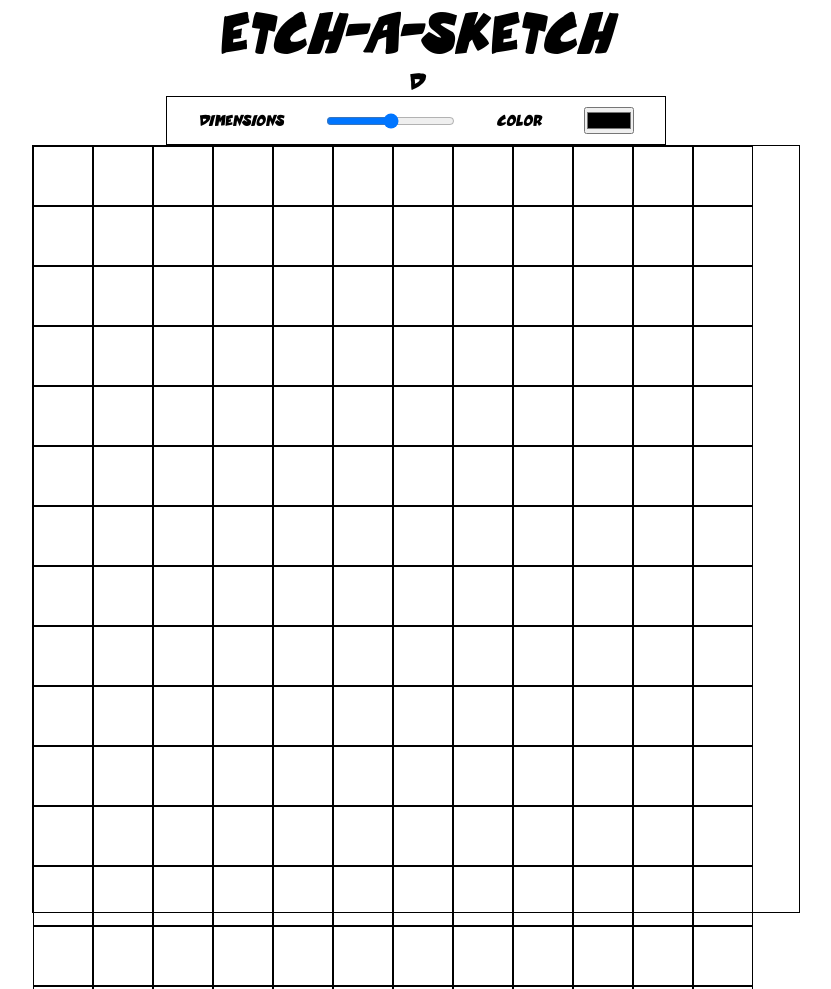
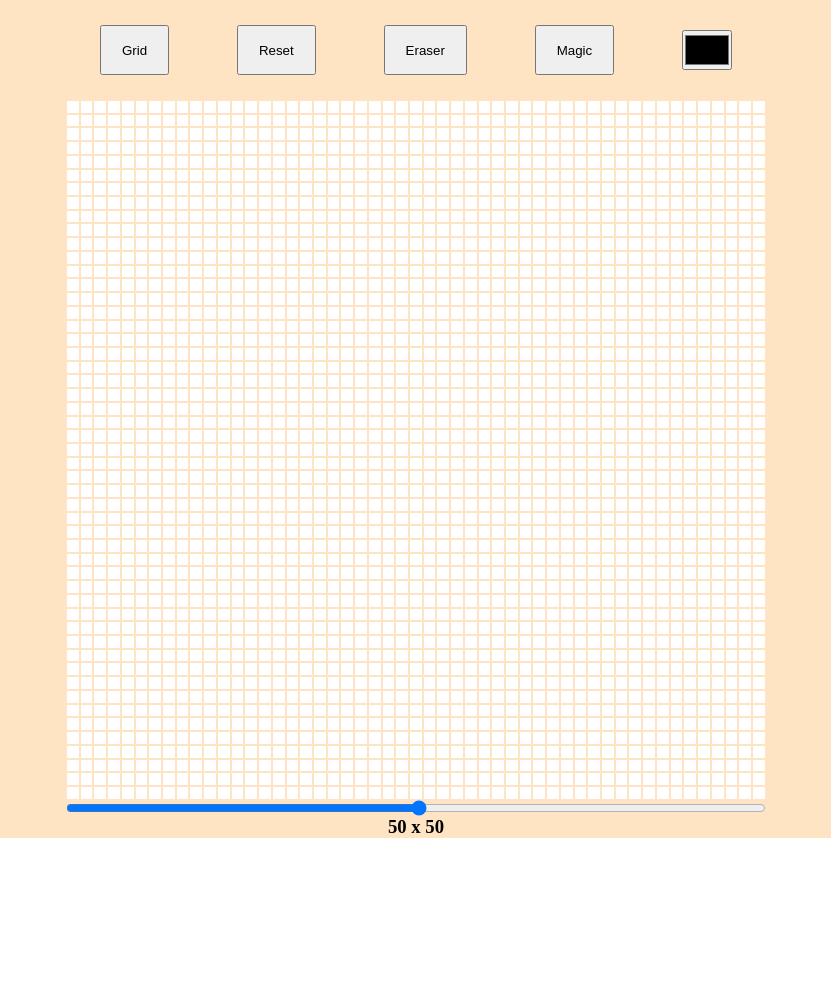
Before and after one commit to Gaurav9124/Etch-a-Sketch, a plain HTML site: page index.html in a window 1280 px wide. Shown: the top 989 px of the page, without its empty margins (224-1055 px from the left). After the commit the page ends 838 px from the top, so only its background shows below. Drawn offline with Linux system fonts and the light colour scheme.

Commit message:
working fine

```diff
--- a/app.js
+++ b/app.js
@@ -1,26 +1,97 @@
-console.log("hello");
-const dimension = document.getElementById("dimension");
-const color = document.getElementById("color");
-const container = document.querySelector(".container");
-const dimen=document.getElementById('dimen')
+const screenSize = 700;
+const Grid = document.getElementById("container");
+const dimensionBar = document.getElementById("Dimension-bar");
+const resolution = document.getElementById("resolution");
+const mainScreen = document.querySelector(".main");
+const reset = document.getElementById("reset");
+const gridVisibility = document.getElementById("visible");
+const Color = document.getElementById("brush-color");
+const Eraser = document.getElementById("eraser");
+const Magic=document.getElementById('Magic');
+Grid.style.width = `${screenSize}px`;
+Grid.style.height = `${screenSize}px`;
+let rows = 50;
+let cols = 50;
+let isGridVisible = true;
+let usingEraser = false;
+let usingRandomColors=false;
 
-document.addEventListener("DOMContentLoaded", function(event) {
-  console.log("DOM fully loaded and parsed.");
-  console.log(dimension.ariaValueMax)
-  // Your code to execute when DOM is ready
+function getRandomColors(){
+  let list=['red', 'blue', 'green', 'pink', 'orange', 'cream'];
+  let a=Math.floor(Math.random() * list.length);
+  return list[a];
+}
+
+function createGrid(cellSize = 50) {
+  Grid.innerHTML = "";
+
+  let rows = cellSize;
+  let cols = cellSize;
+
+  for (let i = 0; i < rows * cols; i++) {
+    let GridCell = document.createElement("div");
+    GridCell.className = "pixel";
+    GridCell.style.width = `${screenSize / dimensionBar.value}px`;
+    GridCell.style.height = `${screenSize / dimensionBar.value}px`;
+    GridCell.style.border = "1px solid bisque";
+
+    Magic.addEventListener("click", function () {
+      usingRandomColors = !usingRandomColors;
+    });
+
+
+    Eraser.addEventListener("click", function () {
+      usingEraser = !usingEraser;
+    });
+
+    GridCell.addEventListener("mouseover", function () {
+      if (usingEraser) {
+        GridCell.style.backgroundColor = "white";
+      }
+      else if(usingRandomColors){
+        GridCell.style.backgroundColor=getRandomColors();
+      }
+      else {
+        let pcolor = Color.value;
+        GridCell.style.backgroundColor = pcolor;
+      }
+    });
+
+    Grid.appendChild(GridCell);
+  }
+}
+
+createGrid(dimensionBar.value);
+
+// Update grid dynamically as dimensionBar changes
+dimensionBar.addEventListener("input", () => {
+  console.log(dimensionBar.value);
+  createGrid(dimensionBar.value);
+  resolution.innerText = `${dimensionBar.value} x ${dimensionBar.value}`;
 });
 
-let i = 0;
-let j = 0;
-for (i; i < 16; i++) {
-  for (j=0; j < 16; j++) {
-    let cell = document.createElement("div");
-    cell.className = "cell-class";
-    cell.id = "cell-id";
-    cell.style.height = "60px";
-    cell.style.width = "60px";
-    cell.style.border = "1px solid black";
-    cell.style.margin='0px';
-    container.appendChild(cell);
+reset.addEventListener("click", function () {
+  const userConfirmed = confirm("Are you sure you want to reset the grid?");
+  if (userConfirmed) {
+    const cells = document.querySelectorAll(".pixel");
+    cells.forEach((cell) => {
+      cell.style.backgroundColor = "white";
+    });
+  } else {
+    console.log("Reset canceled");
   }
-}
+});
+
+gridVisibility.addEventListener("click", function () {
+  const cells = document.querySelectorAll(".pixel");
+  if (isGridVisible) {
+    cells.forEach((cell) => {
+      cell.style.border = "1px solid transparent"; // Hide grid
+    });
+  } else {
+    cells.forEach((cell) => {
+      cell.style.border = "1px solid bisque"; // Show grid
+    });
+  }
+  isGridVisible = !isGridVisible; // Toggle visibility state
+});
--- a/index.html
+++ b/index.html
@@ -1,30 +1,25 @@
 <!DOCTYPE html>
 <html lang="en">
-<head>
-    <meta charset="UTF-8">
-    <meta name="viewport" content="width=device-width, initial-scale=1.0">
-    <title>Etch-a-Sketch</title>
-    <link rel="stylesheet" href="style.css">
-</head>
-<body>
-
+  <head>
+    <meta charset="UTF-8" />
+    <meta name="viewport" content="width=device-width, initial-scale=1.0" />
+    <title>Document</title>
+    <link rel="stylesheet" href="style.css" />
+  </head>
+  <body>
     <div class="main">
-        <h1>Etch-a-Sketch</h1>
-        <h2 id="dimen">d</h2>
-        <div class="head">
-            <label for="dimensions">Dimensions</label>
-            <input type="range" name="" id="dimensions" min="1" max="100" aria-orientation="vertical">
-
-            <label for="color">Color</label>
-            <input type="color" id="color">
-        </div>
+      <div class="buttons">
+        <button id="visible">Grid</button>
+        <button id="reset">Reset</button>
+        <button id="eraser">Eraser</button>
+        <button id="Magic">Magic</button>
+        <input id="brush-color" style="width: 50px; height: 40px;" type="color">
+      </div>
+      <div class="sketch-book" id="container"></div>
+      <input id="Dimension-bar" type="range" min="1" max="100" />
+      <h3 id="resolution"> 50 x 50</h3>
     </div>
 
-    <div class="container">
-
-    </div>
-
-
     <script src="app.js"></script>
-</body>
+  </body>
 </html>
--- a/style.css
+++ b/style.css
@@ -1,38 +1,40 @@
+
 @font-face {
-  font-family: sketch-font;
+  font-family: myfont;
   src: url('PG_Roof\ Runners_active_bold-it.ttf');
 }
 
 *{
-  text-align: center;
+  padding: 0;
   margin: 0;
-  padding: 0;
   box-sizing: border-box;
-  font-family: sketch-font;
 }
 
-h1{
-  font-family: sketch-font;
-  font-size: 60px;
+.main{
+  display: flex;
+  flex-direction: column;
+  align-items: center;
+  background-color: bisque;
 }
 
-.head{
-  max-width: 500px;
-  margin: 0 auto;
+#container{
   display: flex;
-  align-items: center;
-  justify-content: space-around;
-  padding: 10px;
-  border: 1px solid black;
+  background-color: white;
+  flex-wrap: wrap;
+}
+
+input{
+  width: 700px
+}
+button{
+  height: 50px;
+  padding: 0px 20px 0px 20px;
 
 }
-
-.container{
-  margin: 0;
-  height: 768px;
-  width: 768px;
-  border: 1px solid black;
-  margin: 0 auto;
+.buttons{
+  width: 700px;
+  height: 100px;
   display: flex;
-  flex-wrap: wrap;
+  justify-content: space-around;
+  align-items: center;
 }
```
